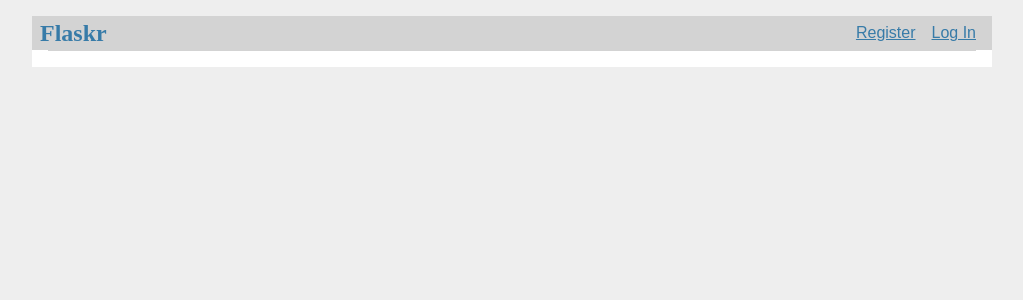
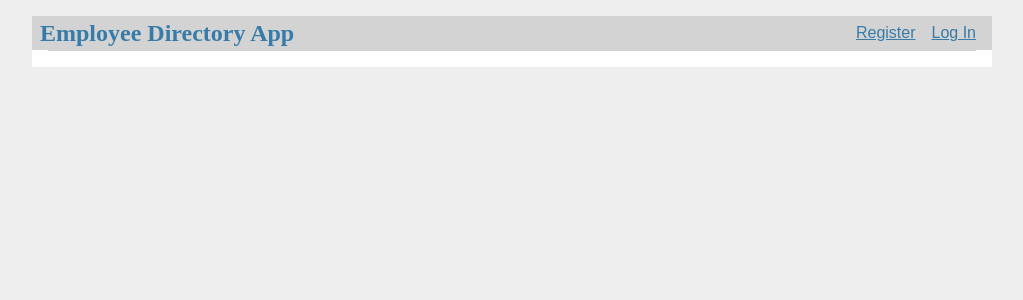
Before and after one commit to wish9919/employee-directory-app, a Flask app: template app/templates/base.html in a window 1280 px wide. Shown: the top 300 px of the page, without its empty margins (128-1151 px from the left). Run offline with Flask 2, Linux system fonts and the light colour scheme; the template is opened without the code that fills it, so the values that code supplies are empty.

Commit message:
fix: change app name

```diff
--- a/app/templates/base.html
+++ b/app/templates/base.html
@@ -1,8 +1,8 @@
 <!DOCTYPE html>
-<title>{% block title %}{% endblock %} - Flaskr</title>
+<title>{% block title %}{% endblock %} - Employee Directory App</title>
 <link rel="stylesheet" href="{{ url_for('static', filename='style.css') }}" />
 <nav>
-  <h1>Flaskr</h1>
+  <h1>Employee Directory App</h1>
   <ul>
     {% if g.user %}
     <li><span>{{ g.user['username'] }}</span></li>
```
